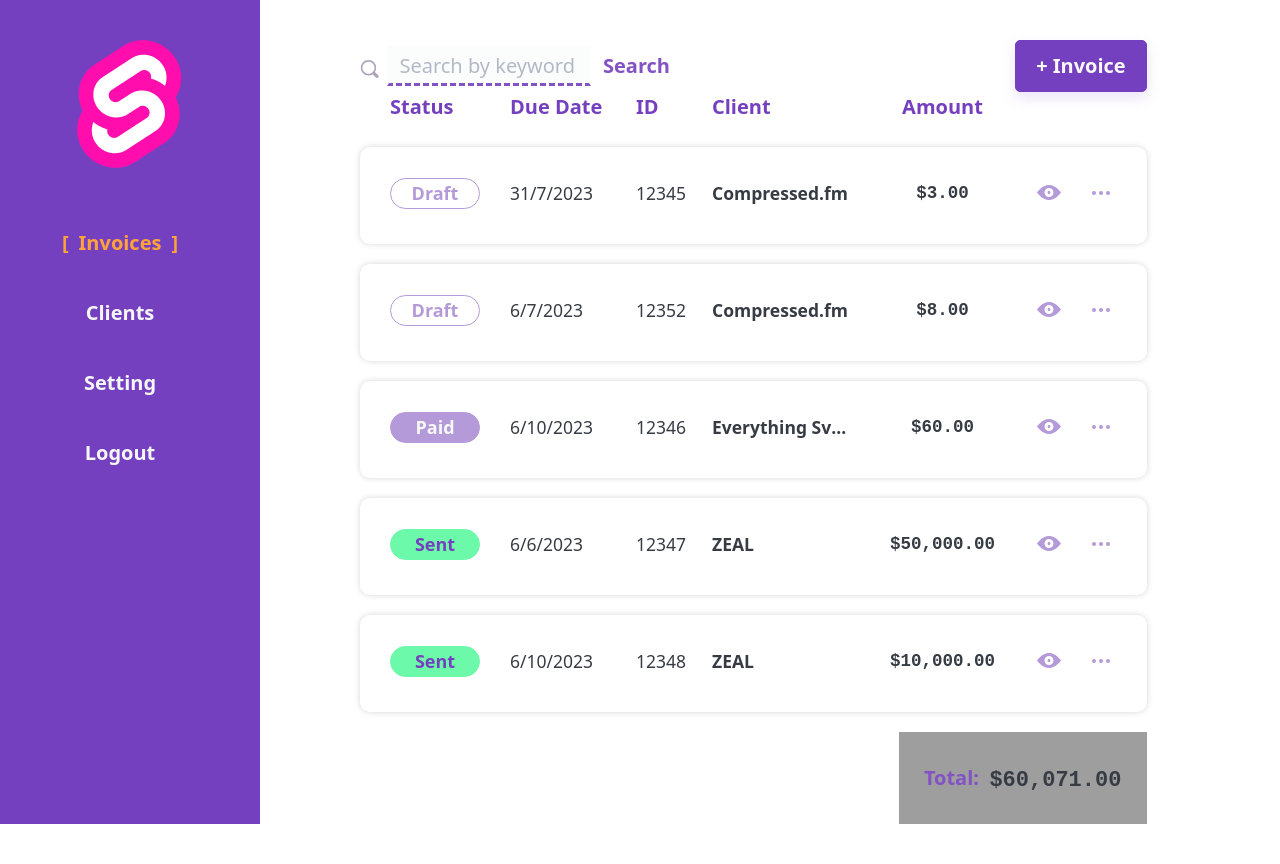
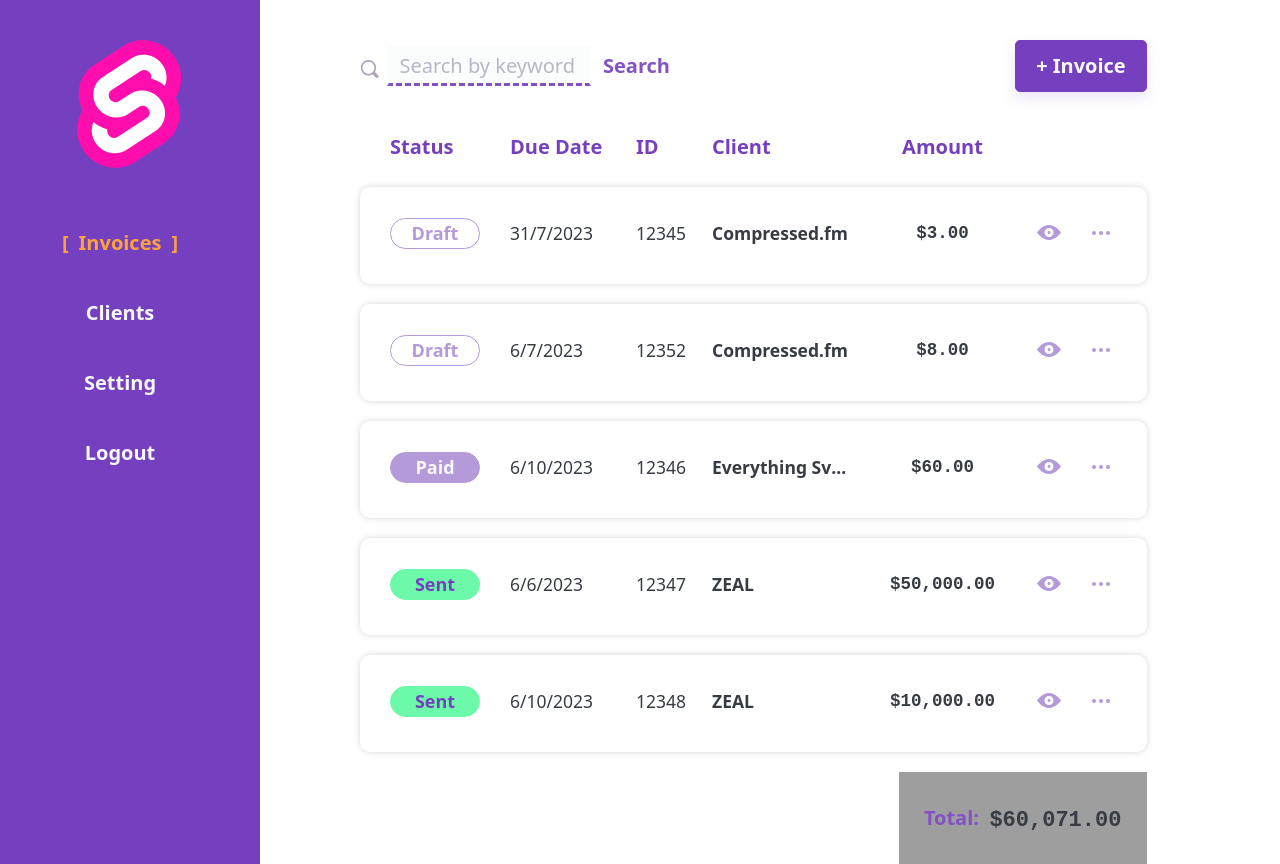
Before and after one commit to AdamMalec/cash-flip-app, a SvelteKit app: page /invoices in a window 1280 px wide. Before the commit the page ends 824 px from the top, so only its background shows below. Built offline with nearby package versions, Linux system fonts and the light colour scheme; grey boxes are pictures that could not be loaded.

Commit message:
feat: add BlankRow and BlankState components

```diff
--- /dev/null
+++ b/src/lib/components/BlankRow.svelte
@@ -0,0 +1,12 @@
+<div class="blank-row">
+
+</div>
+
+<style>
+	.blank-row {
+		height: 75px;
+		margin-bottom: 1rem;
+		background-color: var(--color-main-disabled);
+		border-radius: 8px;
+	}
+</style>
--- a/src/routes/(dashboard)/invoices/+page.svelte
+++ b/src/routes/(dashboard)/invoices/+page.svelte
@@ -5,6 +5,8 @@
 	import Search from '$lib/components/Search.svelte';
 	import InvoiceRow from './InvoiceRow.svelte';
 	import { centsToDollars, sumInvoices } from '$lib/utils/moneyHelpers';
+	import BlankState from './BlankState.svelte';
+	import InvoiceHeader from './InvoiceHeader.svelte';
 
 	onMount(() => {
 		loadInvoices();
@@ -17,8 +19,11 @@
 
 <div class="invoices">
 	<div class="invoices__header">
-		<!-- search field -->
-		<Search />
+		{#if $invoices.length > 0}
+			<Search />
+		{:else}
+			<div />
+		{/if}
 
 		<!-- new invoices -->
 		<div>
@@ -26,28 +31,24 @@
 		</div>
 	</div>
 
-	<!-- list of invoices -->
 	<div class="invoices__content">
-		<!-- titles header -->
-		<ul class="invoices__table-header">
-			<li>Status</li>
-			<li>Due Date</li>
-			<li>ID</li>
-			<li>Client</li>
-			<li>Amount</li>
-			<li />
-			<li />
-		</ul>
+		<!-- invoices header -->
 
 		<!-- invoices list-->
-		<ul class="invoices__list">
-			{#each $invoices as invoice}
-				<InvoiceRow {invoice}/>
-			{/each}
-		</ul>
+		{#if $invoices.length === null}
+			Loading...
+		{:else if $invoices.length === 0}
+			<BlankState />
+		{:else}
+			<InvoiceHeader />
+			<ul class="invoices__list">
+				{#each $invoices as invoice}
+					<InvoiceRow {invoice} />
+				{/each}
+				<BalloonAmount label="Total" amount={`$${centsToDollars(sumInvoices($invoices))}`} />
+			</ul>
+		{/if}
 	</div>
-
-	<BalloonAmount label="Total" amount={`$${centsToDollars(sumInvoices($invoices))}`} />
 </div>
 
 <style>
@@ -63,15 +64,13 @@
 		display: flex;
 		flex-direction: column-reverse;
 		justify-content: space-between;
-
-		margin-bottom: 2rem;
 	}
 
 	.invoices__header button {
 		padding: 0.5rem 1rem;
 		font-weight: bold;
 		box-shadow: 0px 6px 14px rgba(140, 103, 213, 0.18);
-		transition: all 0.18s;
+		transition: all 0.12s;
 	}
 
 	.invoices__header button:hover {
@@ -81,25 +80,6 @@
 
 	.invoices__header button:focus {
 		outline: 4px solid var(--color-accent);
-	}
-
-	.invoices__table-header {
-		display: none;
-		grid-template-columns: var(--grid-t-c-mobile);
-		grid-column-gap: var(--grid-c-g);
-
-		padding-inline: 1.5rem;
-
-		font-weight: bold;
-		color: var(--pico-primary-background);
-	}
-
-	.invoices__table-header li {
-		list-style: none;
-	}
-
-	.invoices__table-header li:nth-child(5) {
-		text-align: center;
 	}
 
 	.invoices__list {
@@ -114,17 +94,7 @@
 
 		.invoices__header {
 			flex-direction: row;
-		}
-	}
-
-	@media (width > 1024px) {
-		.invoices__header {
-			margin-bottom: 0;
-		}
-
-		.invoices__table-header {
-			display: grid;
-			grid-template-columns: var(--grid-t-c);
+			margin-bottom: 1rem;
 		}
 	}
 </style>
--- /dev/null
+++ b/src/routes/(dashboard)/invoices/BlankState.svelte
@@ -0,0 +1,57 @@
+<script>
+	import BlankRow from '$lib/components/BlankRow.svelte';
+	import InvoiceHeader from './InvoiceHeader.svelte';
+</script>
+
+<div>
+	<h2>Add your first invoice</h2>
+	<InvoiceHeader className="invoices__table-header--disabled" />
+	<BlankRow />
+	<BlankRow />
+	<BlankRow />
+</div>
+
+<style>
+	h2 {
+		position: relative;
+		margin-top: var(--pico-typography-spacing-top);
+		margin-bottom: var(--pico-typography-spacing-vertical);
+		padding-left: 5.8rem;
+		text-align: left;
+		color: var(--color-green);
+	}
+
+	h2::after {
+		content: '☝';
+		position: absolute;
+		left: 1.4rem;
+		top: -2rem;
+		font-size: 3rem;
+		transform-origin: right;
+
+		animation: pulse 0.7s linear infinite alternate;
+	}
+
+	@media (width > 768px) {
+		h2 {
+			padding-right: 5.8rem;
+			padding-left: 0;
+			text-align: right;
+		}
+
+		h2::after {
+			/* left: none; */
+			right: 2rem;
+			/* bottom: 0.2rem; */
+		}
+	}
+
+	@keyframes pulse {
+		0% {
+			transform: scale(1);
+		}
+		100% {
+			transform: scale(1.16);
+		}
+	}
+</style>
```
